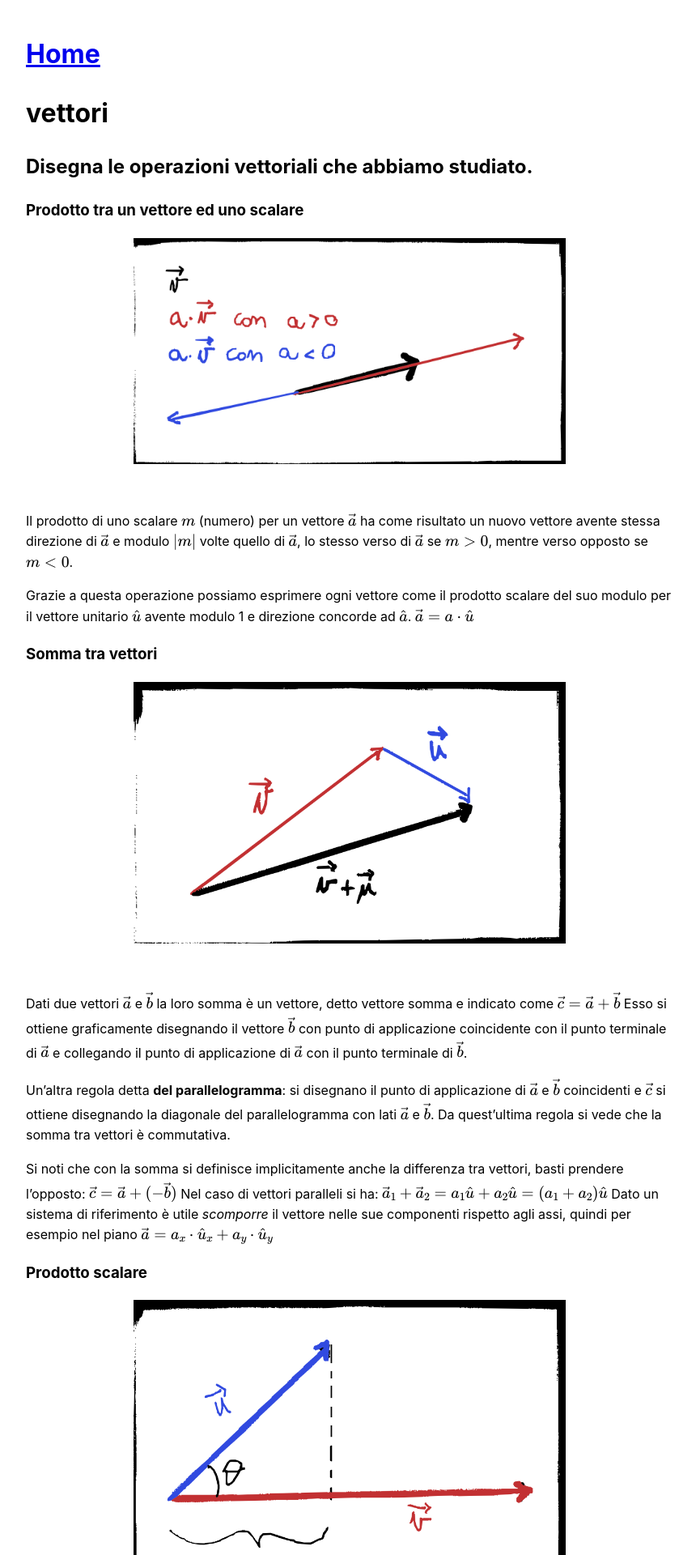
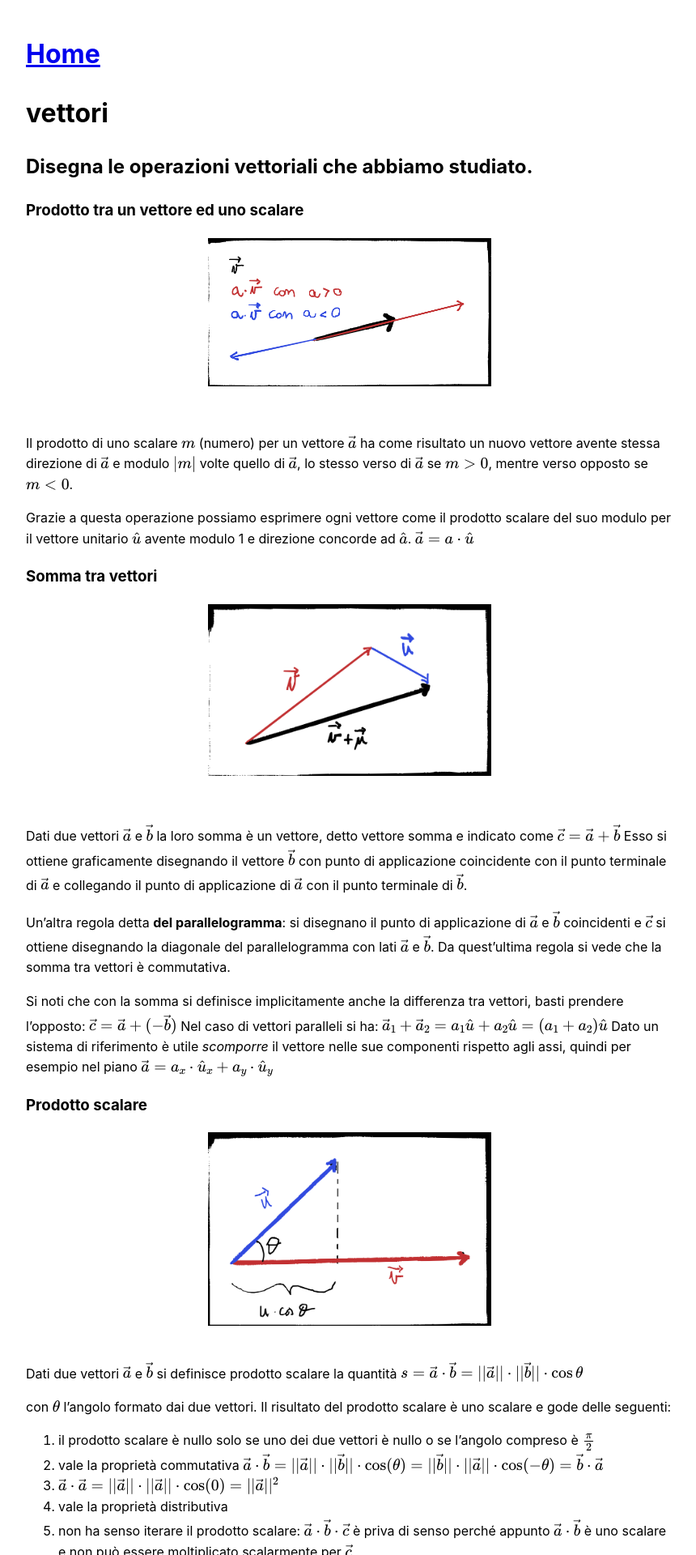
Before and after one commit to FedericoMenegoz/UNITN-fisica-orale, a Jekyll site: the page built from content/vettori.md, in a window 1280 px wide. Shown: the top 1920 px of the page at 81% size, without its empty margins (208-1068 px from the left). Built offline with Jekyll 4.4.1, drawn with Linux system fonts in a browser that asks for light colours; our own code applies the rules of GitHub Pages for plain Markdown files.

Commit message:
Added style

```diff
--- a/_layouts/default.html
+++ b/_layouts/default.html
@@ -72,8 +72,14 @@
         }
 
         img {
-            width: clamp(200px, 66.67%, min(66.67vw, 800px));
+            width: clamp(200px, 66.67%, min(50.67vw, 350px));
             height: auto;
+        }
+
+        .sx {
+            /* display: block; */
+            align-self: start;
+            padding-left: 50px;
         }
 
     </style>
```
